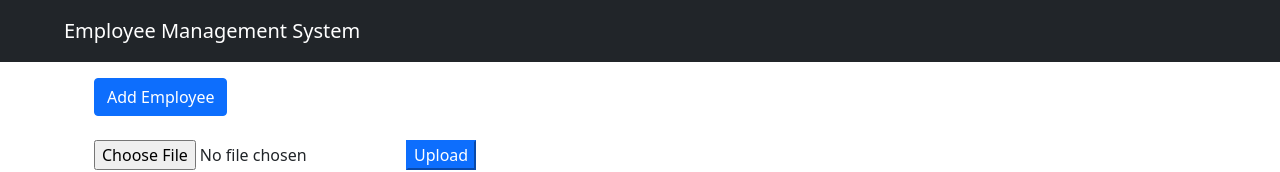
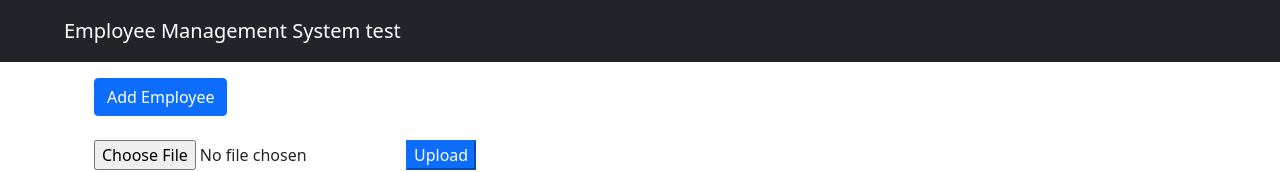
Before and after one commit to nghianx1211/organization_management_frontend, a React (Create React App) app: page / in a window 1280 px wide. Shown: the top 172 px of the page. Built offline with nearby package versions, Linux system fonts and the light colour scheme; no server answers.

Commit message:
update action use runner

```diff
--- a/src/component/HeaderComponent.js
+++ b/src/component/HeaderComponent.js
@@ -6,7 +6,7 @@ const HeaderComponent = () => {
             <header>
                 <nav className='navbar navbar-expand-md navbar-dark bg-dark p-3'>
                     <div>
-                        <a className='navbar-brand m-5' href="">Employee Management System</a>
+                        <a className='navbar-brand m-5' href="">Employee Management System test</a>
                     </div>
                 </nav>
             </header>
```
